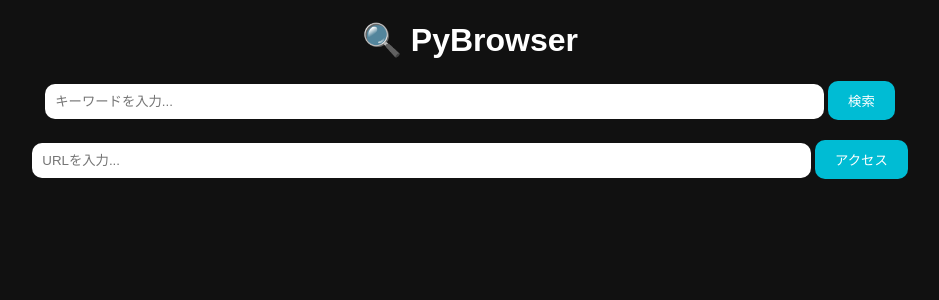
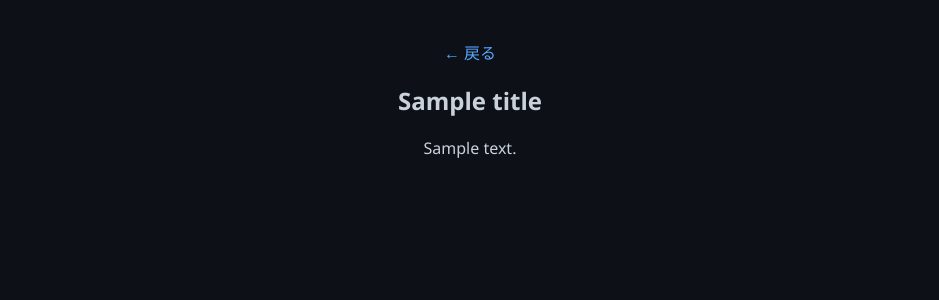
Before and after one commit to mikancat-taki/PyBrowser, a Flask app: template templates/results.html in a window 1280 px wide. Shown: the top 300 px of the page, without its empty margins (170-1109 px from the left). Run offline with Flask 3, Linux system fonts and the light colour scheme; the template is opened without the code that fills it: most values are stand-ins (such as "Sample title", 1, 10 or a date in 2020).

Commit message:
Update results.html

```diff
--- a/templates/results.html
+++ b/templates/results.html
@@ -1,24 +1,16 @@
 <!DOCTYPE html>
-<html>
+<html lang="ja">
 <head>
-  <meta charset="utf-8">
-  <title>PyBrowser 検索</title>
-  <style>
-    body { font-family: Arial; background: #111; color: #fff; text-align: center; }
-    input { padding: 10px; width: 60%; border-radius: 10px; border: none; }
-    button { padding: 10px 20px; border: none; border-radius: 10px; background: #00bcd4; color: #fff; cursor: pointer; }
-    button:hover { background: #0097a7; }
-  </style>
+  <meta charset="UTF-8">
+  <title>{{ title }}</title>
+  <link rel="stylesheet" href="{{ url_for('static', filename='dark.css') }}">
 </head>
 <body>
-  <h1>🔍 PyBrowser</h1>
-  <form action="/search" method="get">
-    <input type="text" name="q" placeholder="キーワードを入力..." />
-    <button type="submit">検索</button>
-  </form>
-  <form action="/go" method="get" style="margin-top:20px;">
-    <input type="text" name="url" placeholder="URLを入力..." />
-    <button type="submit">アクセス</button>
-  </form>
+  <a href="/">← 戻る</a>
+  <h2>{{ title }}</h2>
+  {% if cached %}
+  <p>💾 キャッシュから表示しています。</p>
+  {% endif %}
+  <div class="content">{{ content|safe }}</div>
 </body>
 </html>
```
